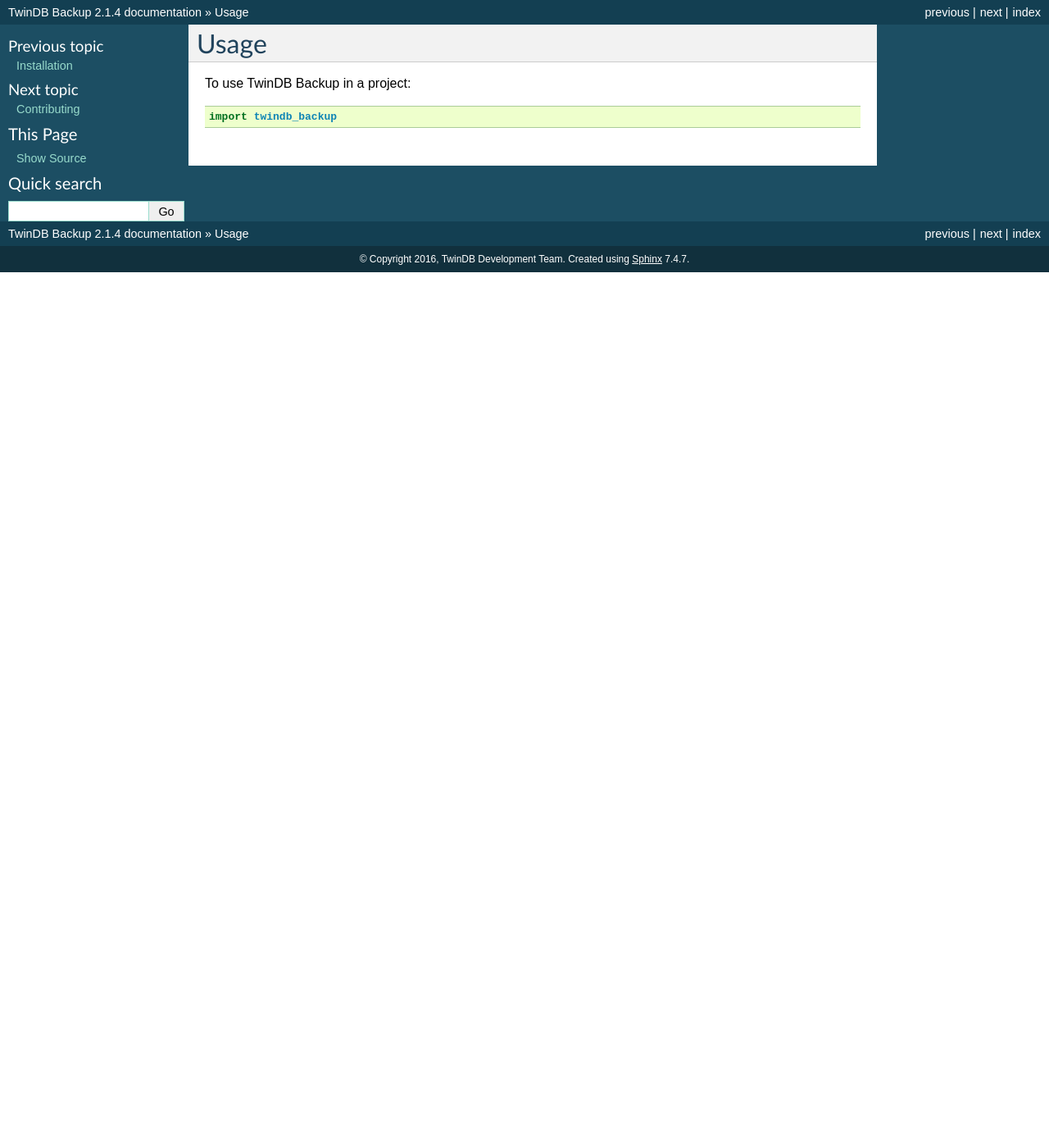
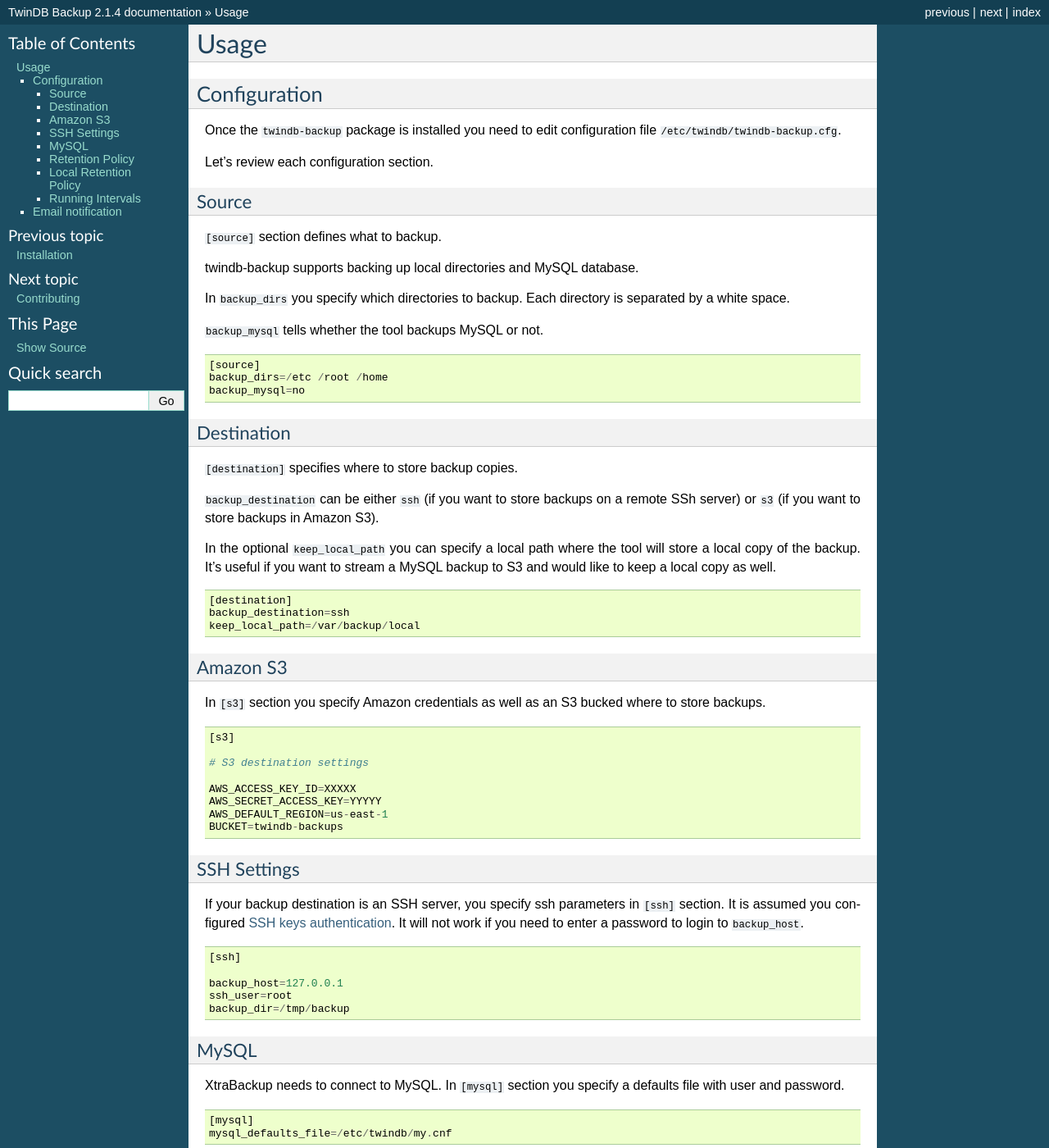
Before and after one commit to twindb/backup, a Sphinx documentation site: the page built from docs/usage.rst, in a window 1280 px wide and 1400 px high. Shown: the whole window at 82% size. Built offline with Sphinx 7.4.7, drawn with Linux system fonts in a browser that asks for light colours; pages that are not in the unit, such as notebooks, are missing from menus; some of the changed text lies outside the part shown.

Commit message:
Update documentation

```diff
--- a/HISTORY.rst
+++ b/HISTORY.rst
@@ -2,7 +2,6 @@
 History
 =======
 
-2.0.0 (2016-09-28)
-------------------
+See `GitHub commits history`_.
 
-* First release on PyPI.
+.. _GitHub commits history: https://github.com/twindb/backup/commits/master
--- a/docs/index.rst
+++ b/docs/index.rst
@@ -4,7 +4,7 @@
    contain the root `toctree` directive.
 
 Welcome to TwinDB Backup's documentation!
-======================================
+=========================================
 
 Contents:
 
--- a/docs/usage.rst
+++ b/docs/usage.rst
@@ -2,6 +2,149 @@
 Usage
 =====
 
-To use TwinDB Backup in a project::
+Configuration
+-------------
 
-    import twindb_backup
+Once the ``twindb-backup`` package is installed you need to edit configuration file ``/etc/twindb/twindb-backup.cfg``.
+
+Let's review each configuration section.
+
+Source
+~~~~~~
+
+``[source]`` section defines what to backup.
+
+twindb-backup supports backing up local directories and MySQL database.
+
+
+In ``backup_dirs`` you specify which directories to backup. Each directory is separated by a white space.
+
+
+``backup_mysql`` tells whether the tool backups MySQL or not.
+
+::
+
+    [source]
+    backup_dirs=/etc /root /home
+    backup_mysql=no
+
+Destination
+~~~~~~~~~~~
+
+``[destination]`` specifies where to store backup copies.
+
+``backup_destination`` can be either ``ssh`` (if you want to store backups on a remote SSh server)
+or ``s3`` (if you want to store backups in Amazon S3).
+
+In the optional ``keep_local_path`` you can specify a local path where the tool will store a local copy of the backup.
+It's useful if you want to stream a MySQL backup to S3 and would like to keep a local copy as well.
+
+::
+
+    [destination]
+    backup_destination=ssh
+    keep_local_path=/var/backup/local
+
+Amazon S3
+~~~~~~~~~
+
+In ``[s3]`` section you specify Amazon credentials as well as an S3 bucked where to store backups.
+
+::
+
+    [s3]
+
+    # S3 destination settings
+
+    AWS_ACCESS_KEY_ID=XXXXX
+    AWS_SECRET_ACCESS_KEY=YYYYY
+    AWS_DEFAULT_REGION=us-east-1
+    BUCKET=twindb-backups
+
+SSH Settings
+~~~~~~~~~~~~
+
+If your backup destination is an SSH server, you specify ssh parameters in ``[ssh]`` section.
+It is assumed you configured `SSH keys authentication`_. It will not work if you need to enter a password to login to ``backup_host``.
+
+::
+
+    [ssh]
+
+    backup_host=127.0.0.1
+    ssh_user=root
+    backup_dir=/tmp/backup
+
+
+MySQL
+~~~~~
+
+XtraBackup needs to connect to MySQL. In ``[mysql]`` section you specify a defaults file with user and password.
+
+::
+
+    [mysql]
+    mysql_defaults_file=/etc/twindb/my.cnf
+
+
+Retention Policy
+~~~~~~~~~~~~~~~~
+
+In ``[retention]`` section you specify how many copies you want to keep on the remote storage (s3 or ssh).
+
+::
+
+    [retention]
+    hourly_copies=24
+    daily_copies=7
+    weekly_copies=4
+    monthly_copies=12
+    yearly_copies=3
+
+
+Local Retention Policy
+~~~~~~~~~~~~~~~~~~~~~~
+
+if ``keep_local_path`` is defined in Destination_ the tool will apply ``[retention_local]`` on the local copies.
+
+::
+
+    [retention_local]
+    hourly_copies=1
+    daily_copies=1
+    weekly_copies=0
+    monthly_copies=0
+    yearly_copies=0
+
+Running Intervals
+~~~~~~~~~~~~~~~~~
+
+By default **twindb-backup** will run `hourly`, `daily`, `weekly`, `monthly` and `yearly`.
+If you would like to skip some runs ``[intervals]`` section is the right place to do so.
+
+::
+
+    [intervals]
+    run_hourly=yes
+    run_daily=yes
+    run_weekly=yes
+    run_monthly=yes
+    run_yearly=yes
+
+
+Email notification
+------------------
+The RPM package installs a cron job. If a backup job fails it will send standard error output to the specified email.
+The email address is specified in the cron configuration file ``/etc/cron.d/twindb-backup``.
+
+::
+
+    MAILTO=nagios@twindb.com
+    @hourly  root twindb-backup backup hourly
+    @daily   root twindb-backup backup daily
+    @weekly  root twindb-backup backup weekly
+    @monthly root twindb-backup backup monthly
+    @yearly  root twindb-backup backup yearly
+
+
+.. _SSH keys authentication: https://access.redhat.com/documentation/en-US/Red_Hat_Enterprise_Linux/6/html/Deployment_Guide/s2-ssh-configuration-keypairs.html
```
Also changed, not shown: other parts of docs/index.rst (+2 -1 lines), CONTRIBUTING.rst (+10 -22 lines), README.rst (+50 -16 lines), docs/installation.rst (+3 -8 lines).
